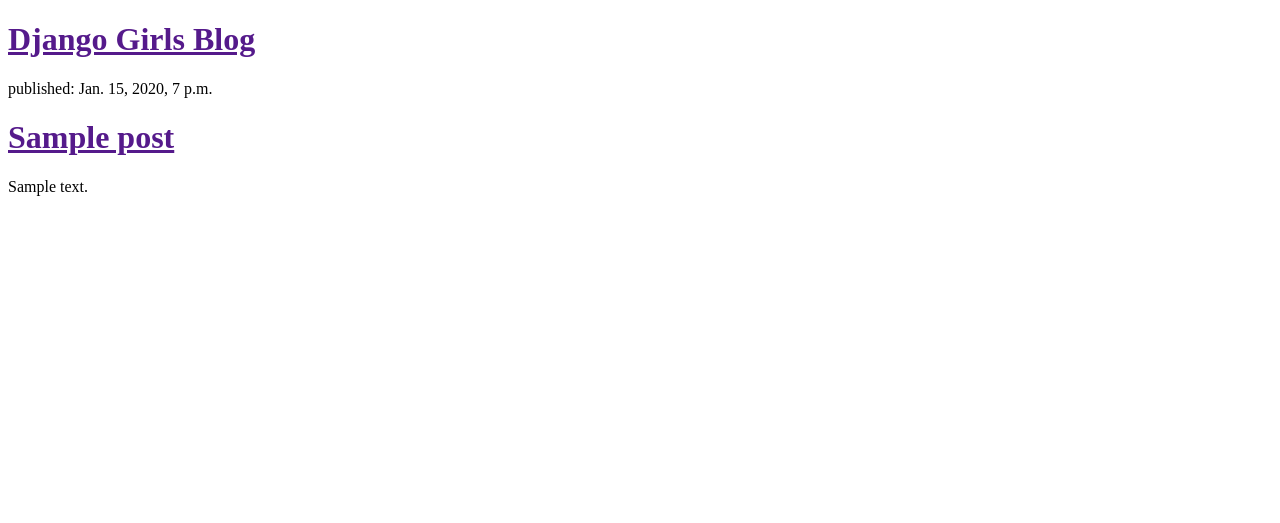
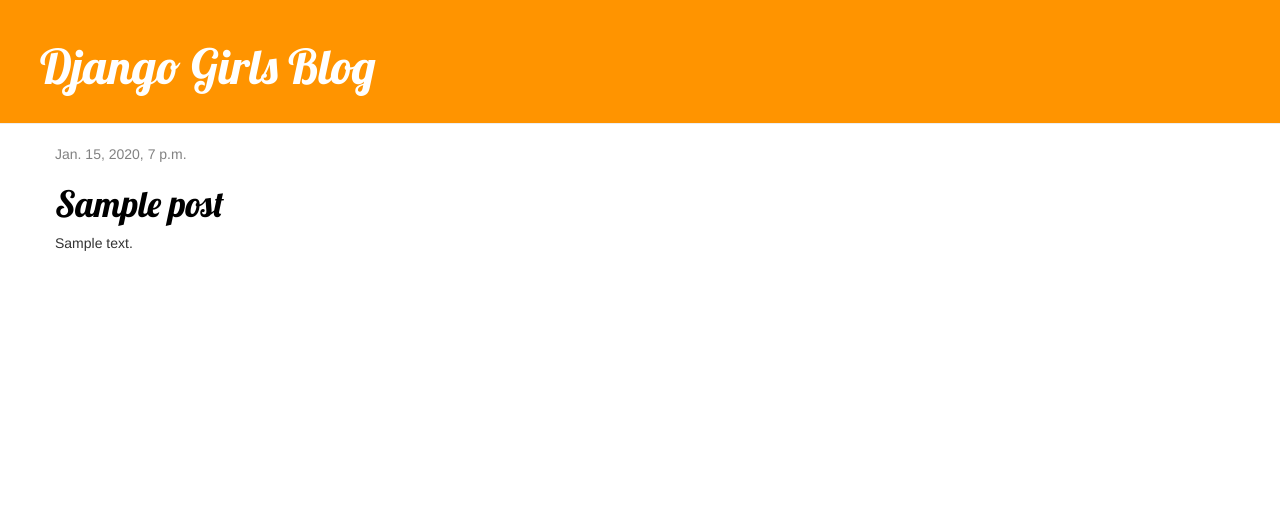
Before and after one commit to JungeunK-9999/django-girls, a Django app: template blog/templates/blog/post_list.html in a window 1280 px wide. Shown: the top 523 px of the page. Run offline with Django 3.2, Linux system fonts and the light colour scheme; the template is opened without the code that fills it: values that come from a table or form of the project are taken from there, others are empty; tables that the repository leaves empty hold one stand-in row (values such as "Sample post"); some libraries are stand-ins or nearby versions.

Commit message:
Added view and template for detailed blog post as well as CSS for the site

```diff
--- /dev/null
+++ b/blog/static/css/blog.css
@@ -0,0 +1,46 @@
+.page-header {
+    background-color: #ff9400;
+    margin-top: 0;
+    padding: 20px 20px 20px 40px;
+}
+
+.page-header h1, .page-header h1 a, .page-header h1 a:visited, .page-header h1 a:active {
+    color: #ffffff;
+    font-size: 36pt;
+    text-decoration: none;
+}
+
+.content {
+    margin-left: 40px;
+}
+
+h1, h2, h3, h4 {
+    font-family: 'Lobster', cursive;
+}
+
+.date {
+    color: #828282;
+}
+
+.save {
+    float: right;
+}
+
+.post-form textarea, .post-form input {
+    width: 100%;
+}
+
+.top-menu, .top-menu:hover, .top-menu:visited {
+    color: #ffffff;
+    float: right;
+    font-size: 26pt;
+    margin-right: 20px;
+}
+
+.post {
+    margin-bottom: 70px;
+}
+
+.post h1 a, .post h1 a:visited {
+    color: #000000;
+}
--- /dev/null
+++ b/blog/templates/blog/base.html
@@ -0,0 +1,23 @@
+{% load static %}
+<html>
+<head>
+    <title>Django Girls blog</title>
+    <link href="//fonts.googleapis.com/css?family=Lobster&subset=latin,latin-ext" rel="stylesheet" type="text/css">
+    <link rel="stylesheet" href="//maxcdn.bootstrapcdn.com/bootstrap/3.2.0/css/bootstrap.min.css">
+    <link rel="stylesheet" href="//maxcdn.bootstrapcdn.com/bootstrap/3.2.0/css/bootstrap-theme.min.css">
+    <link rel="stylesheet" href="{% static 'css/blog.css' %}">
+</head>
+<body>
+<div class="page-header">
+    <h1><a href="/">Django Girls Blog</a></h1>
+</div>
+<div class="content container">
+    <div class="row">
+        <div class="col-md-8">
+            {% block content %}
+            {% endblock %}
+        </div>
+    </div>
+</div>
+</body>
+</html>
--- a/blog/templates/blog/post_list.html
+++ b/blog/templates/blog/post_list.html
@@ -1,20 +1,14 @@
-<!DOCTYPE html>
-<html lang="en">
-<head>
-    <meta charset="UTF-8">
-    <title>Django Girls blog</title>
-</head>
-<body>
-<div>
-    <h1><a href="">Django Girls Blog</a></h1>
-</div>
+{% extends 'blog/base.html' %}
 
-{% for post in posts %}
-    <div>
-        <p>published: {{ post.published_date }}</p>
-        <h1><a href="">{{ post.title }}</a></h1>
-        <p>{{ post.text|linebreaksbr }}</p>
-    </div>
-{% endfor %}
-</body>
-</html>
+
+{% block content %}
+    {% for post in posts %}
+        <div class="post">
+            <div class="date">
+                {{ post.published_date }}
+            </div>
+            <h1><a href="{% url 'post_detail' pk=post.pk %}">{{ post.title }}</a></h1>
+            <p>{{ post.text|linebreaksbr }}</p>
+        </div>
+    {% endfor %}
+{% endblock %}
--- a/blog/urls.py
+++ b/blog/urls.py
@@ -4,4 +4,5 @@
 
 urlpatterns = [
     path('', views.post_list, name='post_list'),
+    path('post/<int:pk>/', views.post_detail, name='post_detail'),
 ]
--- a/blog/views.py
+++ b/blog/views.py
@@ -1,4 +1,4 @@
-from django.shortcuts import render
+from django.shortcuts import render, get_object_or_404
 from django.utils import timezone
 
 from .models import Post
@@ -7,3 +7,7 @@
 def post_list(request):
     posts=Post.objects.filter(published_date__lte=timezone.now()).order_by('published_date')
     return render(request, 'blog/post_list.html', {'posts':posts})
+
+def post_detail(request, pk):
+    post = get_object_or_404(Post, pk=pk)
+    return render(request, 'blog/post_detail.html', {'post': post})
--- a/django_girls/settings.py
+++ b/django_girls/settings.py
@@ -56,7 +56,7 @@
 TEMPLATES = [
     {
         'BACKEND': 'django.template.backends.django.DjangoTemplates',
-        'DIRS': [],
+        'DIRS': [BASE_DIR, 'templates'],
         'APP_DIRS': True,
         'OPTIONS': {
             'context_processors': [
```
Also changed, not shown: blog/templates/blog/post_detail.html (added, +13 -0 lines).
